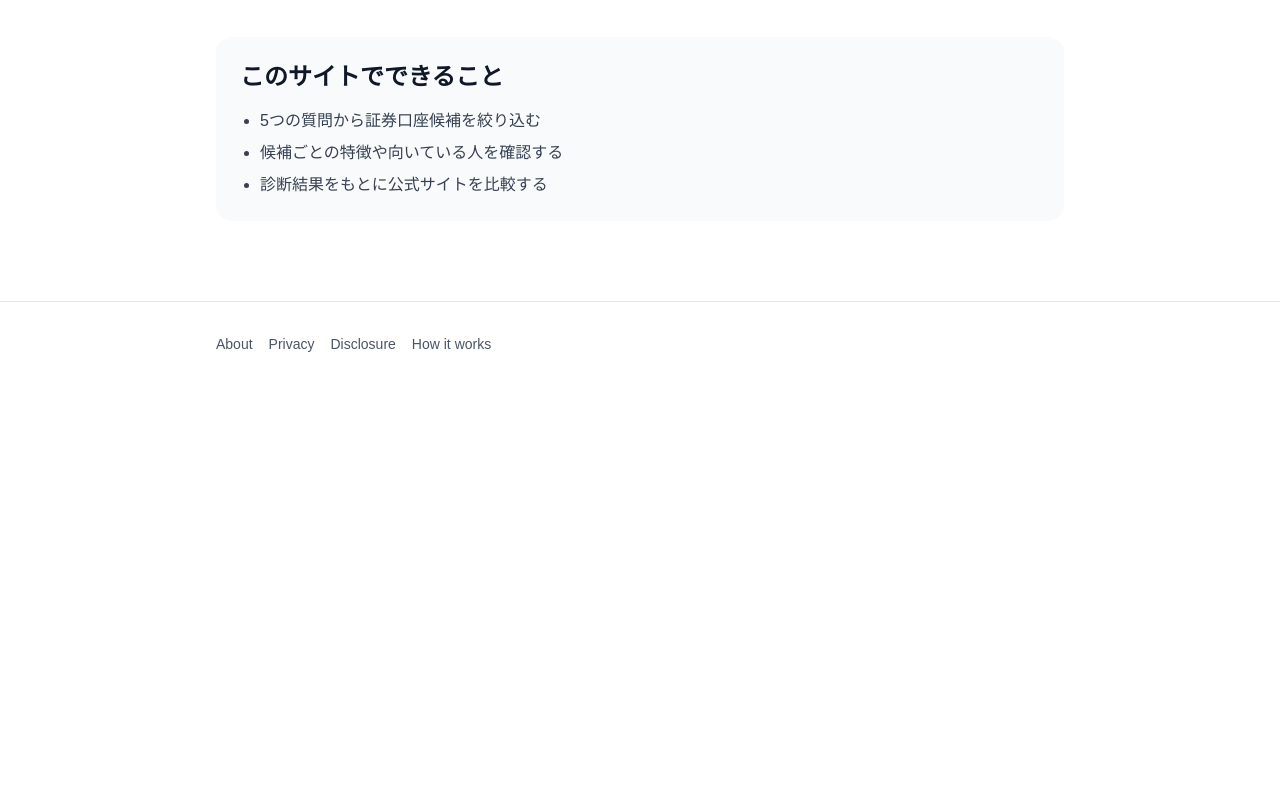
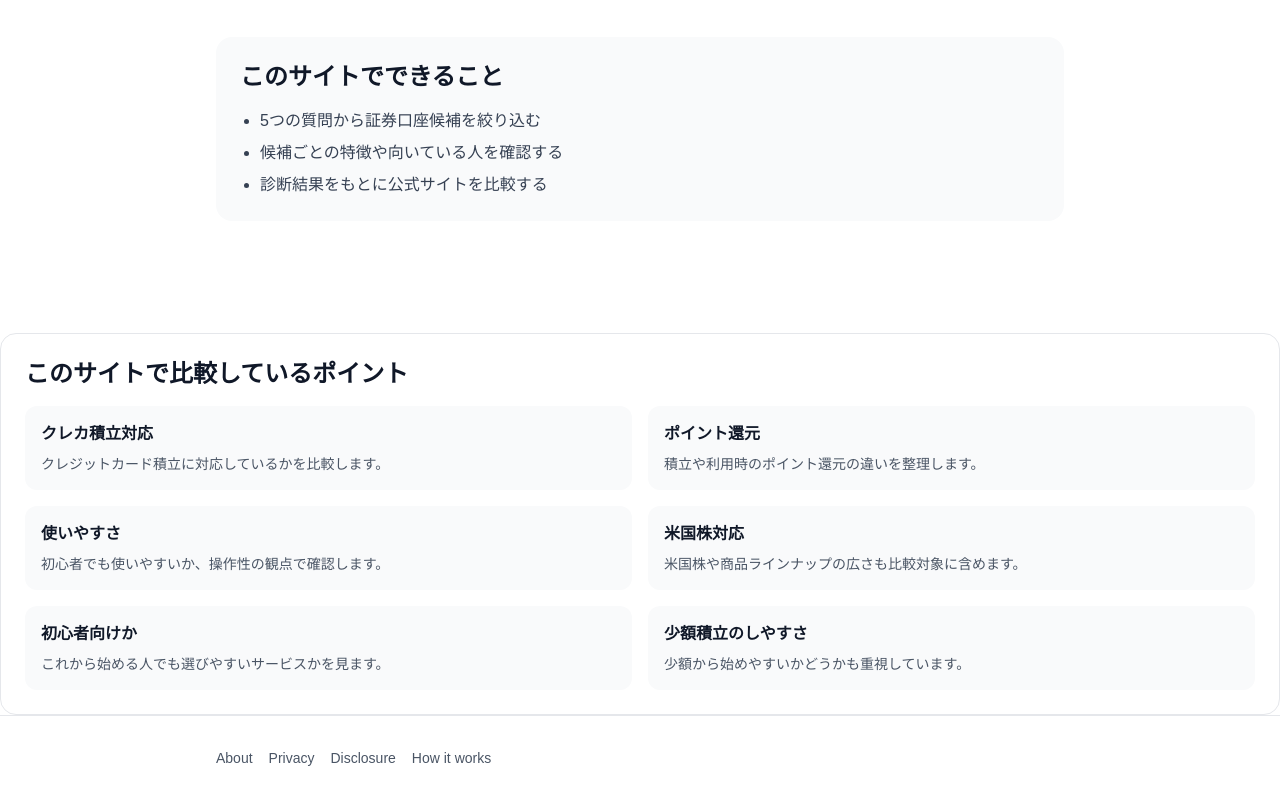
Before and after one commit to oakvector/nisa-shindan, a Next.js app: page / in a window 1280 px wide. Shown: the part 409-1209 px from the top of the page. Before the commit the page ends 800 px from the top, so only its background shows below. Built offline with nearby package versions, Linux system fonts and the light colour scheme.

Commit message:
add comparison points section

```diff
--- a/app/page.tsx
+++ b/app/page.tsx
@@ -44,6 +44,55 @@ export default function Home() {
           </ul>
         </section>
       </section>
+<section className="mt-8 rounded-2xl border border-gray-200 p-6">
+  <h2 className="mb-4 text-2xl font-semibold">
+    このサイトで比較しているポイント
+  </h2>
+
+  <div className="grid gap-4 sm:grid-cols-2">
+    <div className="rounded-xl bg-gray-50 p-4">
+      <h3 className="mb-2 font-semibold">クレカ積立対応</h3>
+      <p className="text-sm text-gray-600">
+        クレジットカード積立に対応しているかを比較します。
+      </p>
+    </div>
+
+    <div className="rounded-xl bg-gray-50 p-4">
+      <h3 className="mb-2 font-semibold">ポイント還元</h3>
+      <p className="text-sm text-gray-600">
+        積立や利用時のポイント還元の違いを整理します。
+      </p>
+    </div>
+
+    <div className="rounded-xl bg-gray-50 p-4">
+      <h3 className="mb-2 font-semibold">使いやすさ</h3>
+      <p className="text-sm text-gray-600">
+        初心者でも使いやすいか、操作性の観点で確認します。
+      </p>
+    </div>
+
+    <div className="rounded-xl bg-gray-50 p-4">
+      <h3 className="mb-2 font-semibold">米国株対応</h3>
+      <p className="text-sm text-gray-600">
+        米国株や商品ラインナップの広さも比較対象に含めます。
+      </p>
+    </div>
+
+    <div className="rounded-xl bg-gray-50 p-4">
+      <h3 className="mb-2 font-semibold">初心者向けか</h3>
+      <p className="text-sm text-gray-600">
+        これから始める人でも選びやすいサービスかを見ます。
+      </p>
+    </div>
+
+    <div className="rounded-xl bg-gray-50 p-4">
+      <h3 className="mb-2 font-semibold">少額積立のしやすさ</h3>
+      <p className="text-sm text-gray-600">
+        少額から始めやすいかどうかも重視しています。
+      </p>
+    </div>
+  </div>
+</section>
 
       <footer className="border-t border-gray-200">
         <div className="mx-auto max-w-4xl px-6 py-8">
```
